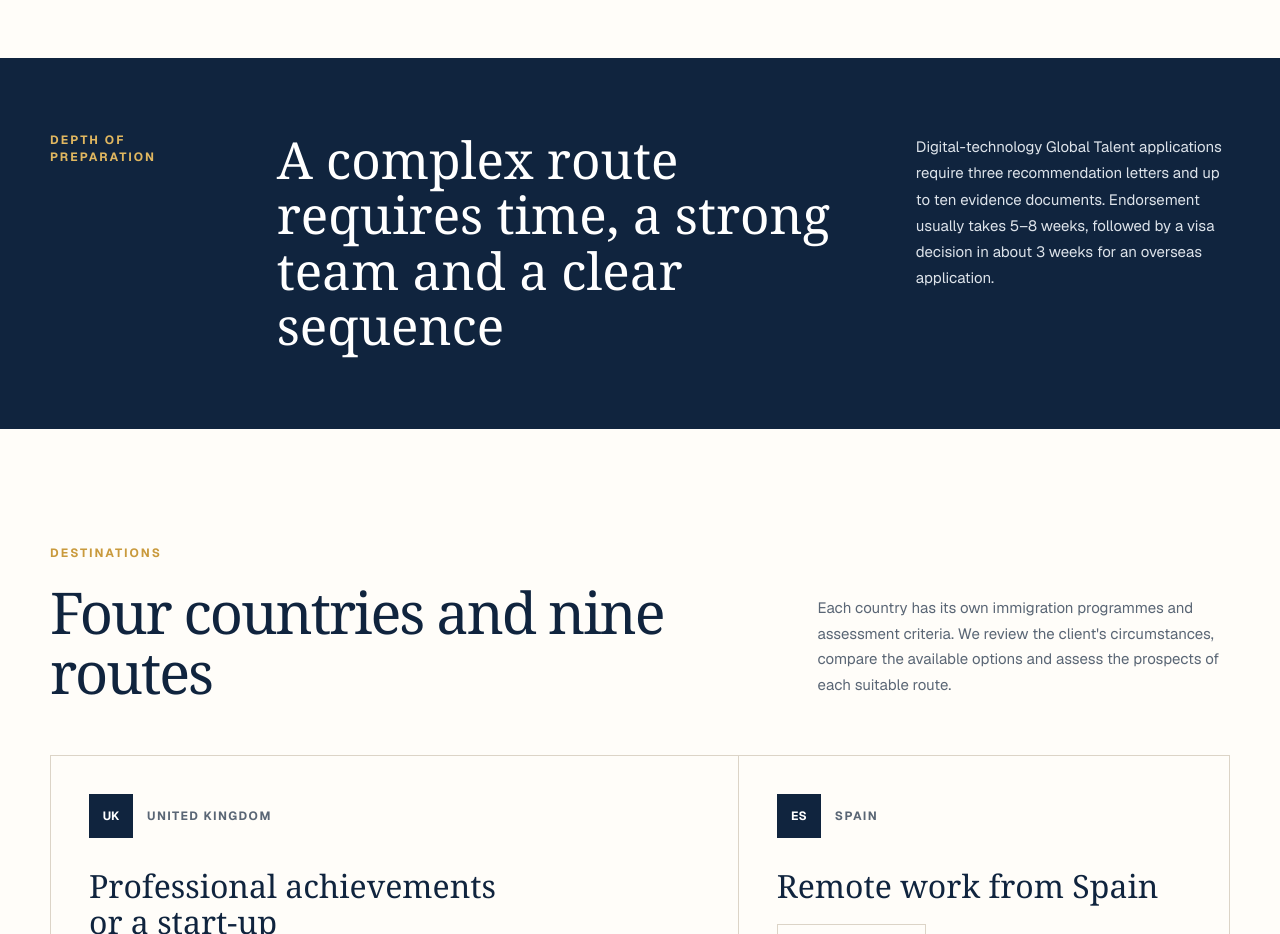
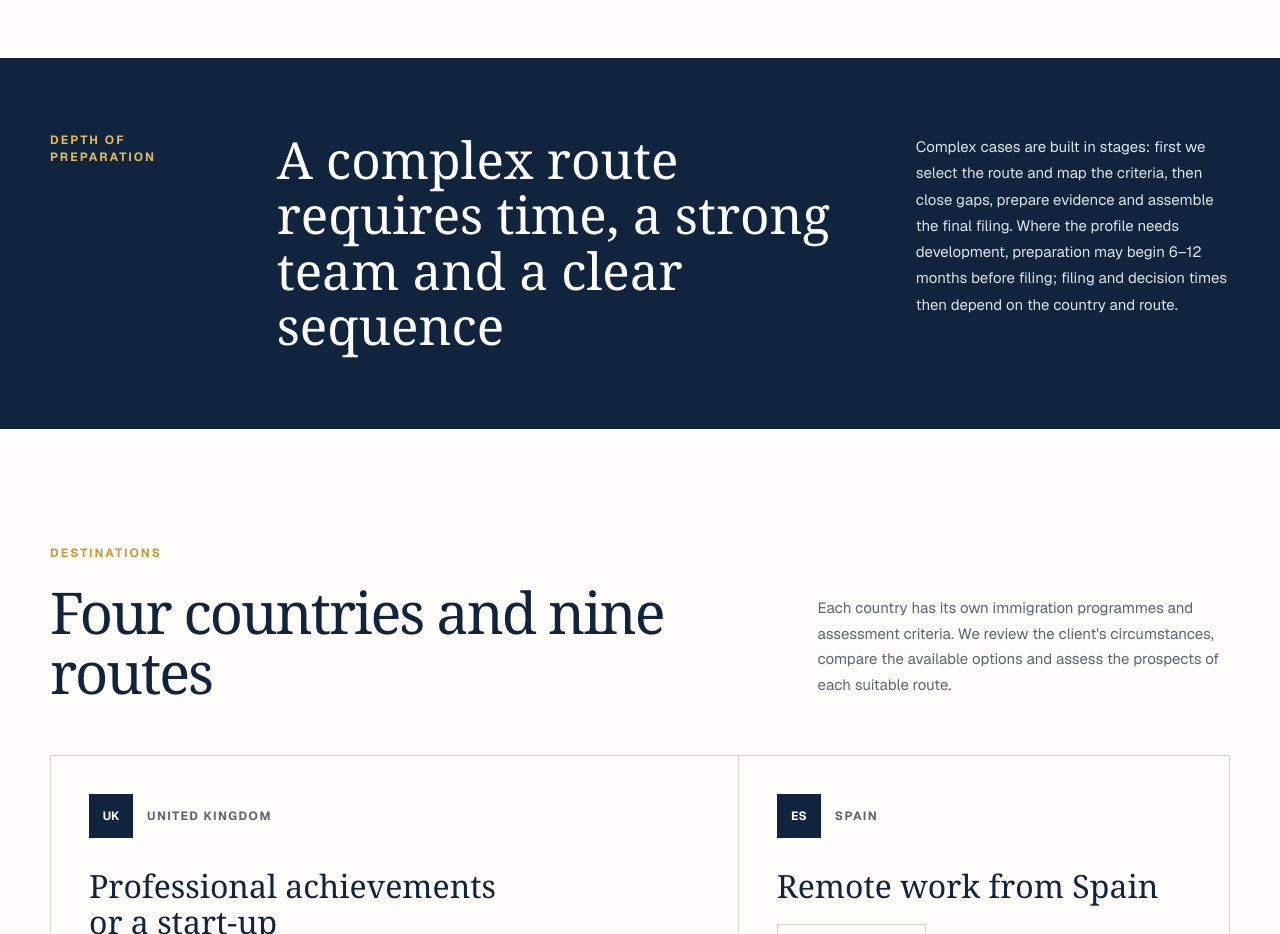
Before and after one commit to samotsvetvisa/samotsvetvisa, a Next.js app: page /en in a window 1280 px wide. Shown: the part 820-1754 px from the top of the page. Built offline with nearby package versions, Linux system fonts and the light colour scheme.

Commit message:
Make English homepage preparation section route-agnostic

```diff
--- a/app/en/page.tsx
+++ b/app/en/page.tsx
@@ -66,7 +66,7 @@ export default function EnglishHome() {
           <div className="section-shell principle-grid">
             <p className="eyebrow eyebrow-light">Depth of preparation</p>
             <h2>A complex route requires time, a strong team and a clear sequence</h2>
-            <p>Digital-technology Global Talent applications require three recommendation letters and up to ten evidence documents. Endorsement usually takes 5–8 weeks, followed by a visa decision in about 3 weeks for an overseas application.</p>
+            <p>Complex cases are built in stages: first we select the route and map the criteria, then close gaps, prepare evidence and assemble the final filing. Where the profile needs development, preparation may begin 6–12 months before filing; filing and decision times then depend on the country and route.</p>
           </div>
         </section>
 
```
